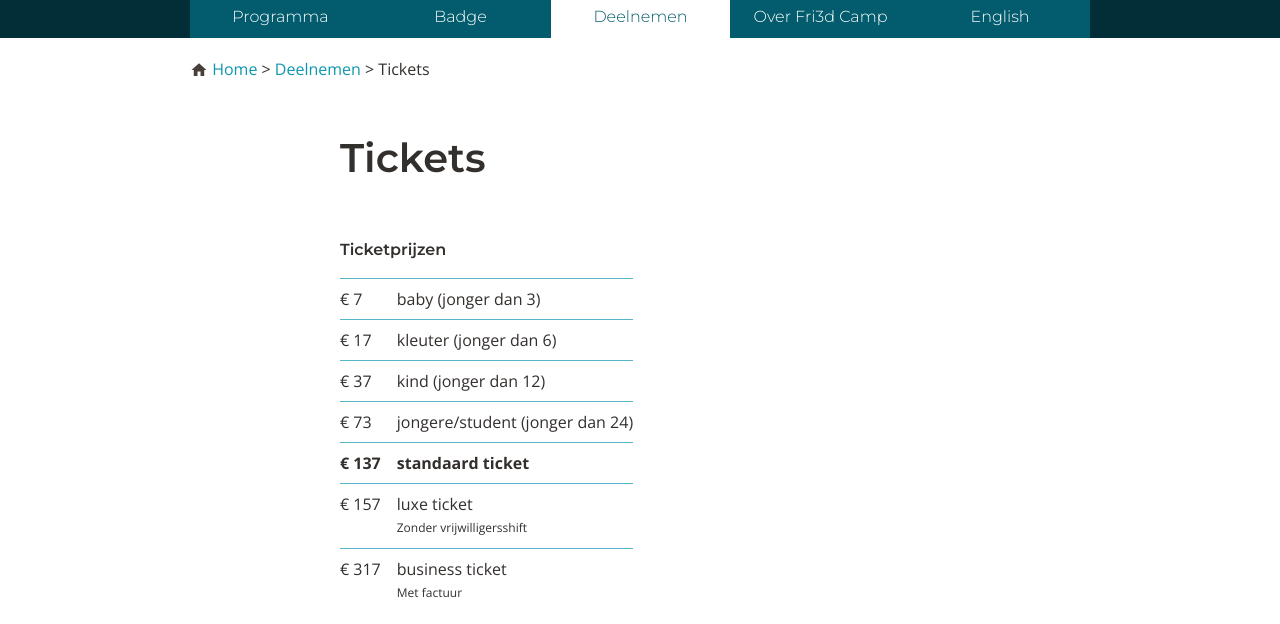
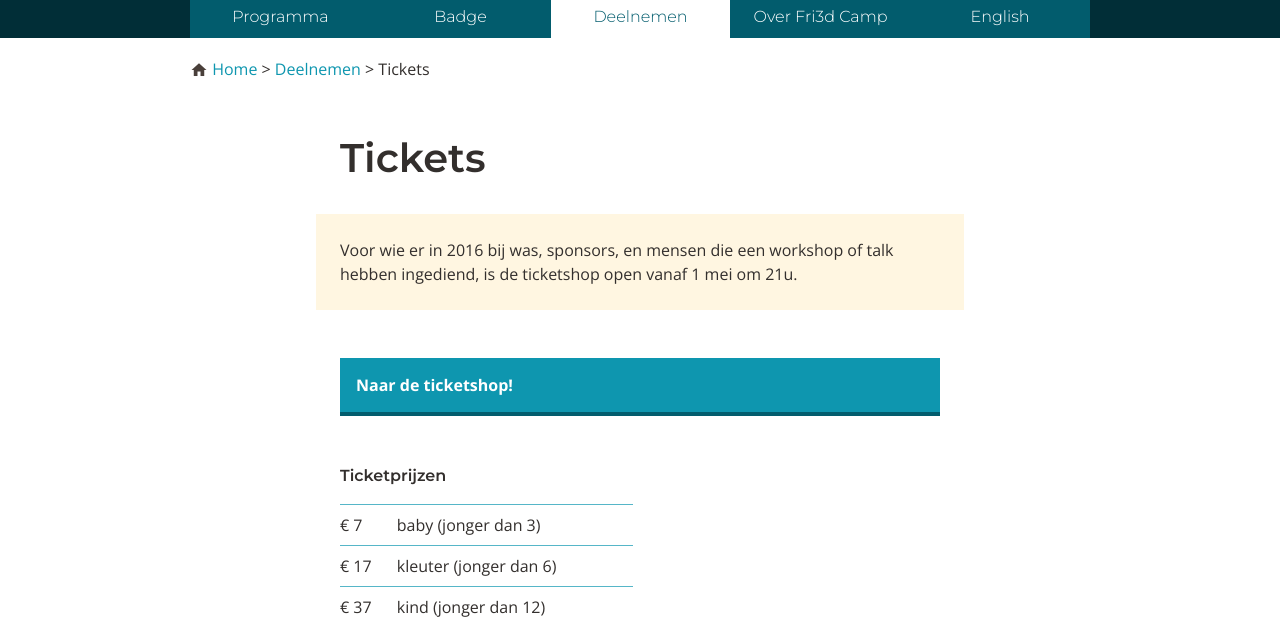
Before and after one commit to Fri3dCamp/fri3d2018-announce, a Jekyll site: the page built from deelnemen/tickets.html, in a window 1280 px wide and 900 px high, cut to the strip 276-900 px from the top of the window. Built offline with Jekyll 4.4.1, drawn with Linux system fonts in a browser that asks for light colours; nearby versions of some CDN libraries; grey boxes are pictures that could not be loaded.

Commit message:
small changes

```diff
--- a/badge/index.html
+++ b/badge/index.html
@@ -8,7 +8,7 @@
 </div>
 <div class="maincontent">
         <figure>
-            <img src="{{ site.baseurl }}/img/badge-design.png" alt="Badge ontwerp" />
+            <img src="{{ site.baseurl }}/img/badge_design.png" alt="Badge ontwerp" />
             <figcaption>
                 Ontwerp van het definitieve prototype.
             </figcaption>
--- a/deelnemen/tickets.html
+++ b/deelnemen/tickets.html
@@ -4,6 +4,8 @@
 navitem: deelnemen
 navlevel: 1
 ---
+<div class="notice"><p>Voor wie er in 2016 bij was, sponsors, en mensen die een workshop of talk hebben ingediend, is de ticketshop open vanaf 1 mei om 21u.</p></div>
+{% include cta-tickets.html %}
 <div class="maincontent">
     <h2>Ticketprijzen</h2>
     <table class="simpletable">
```
